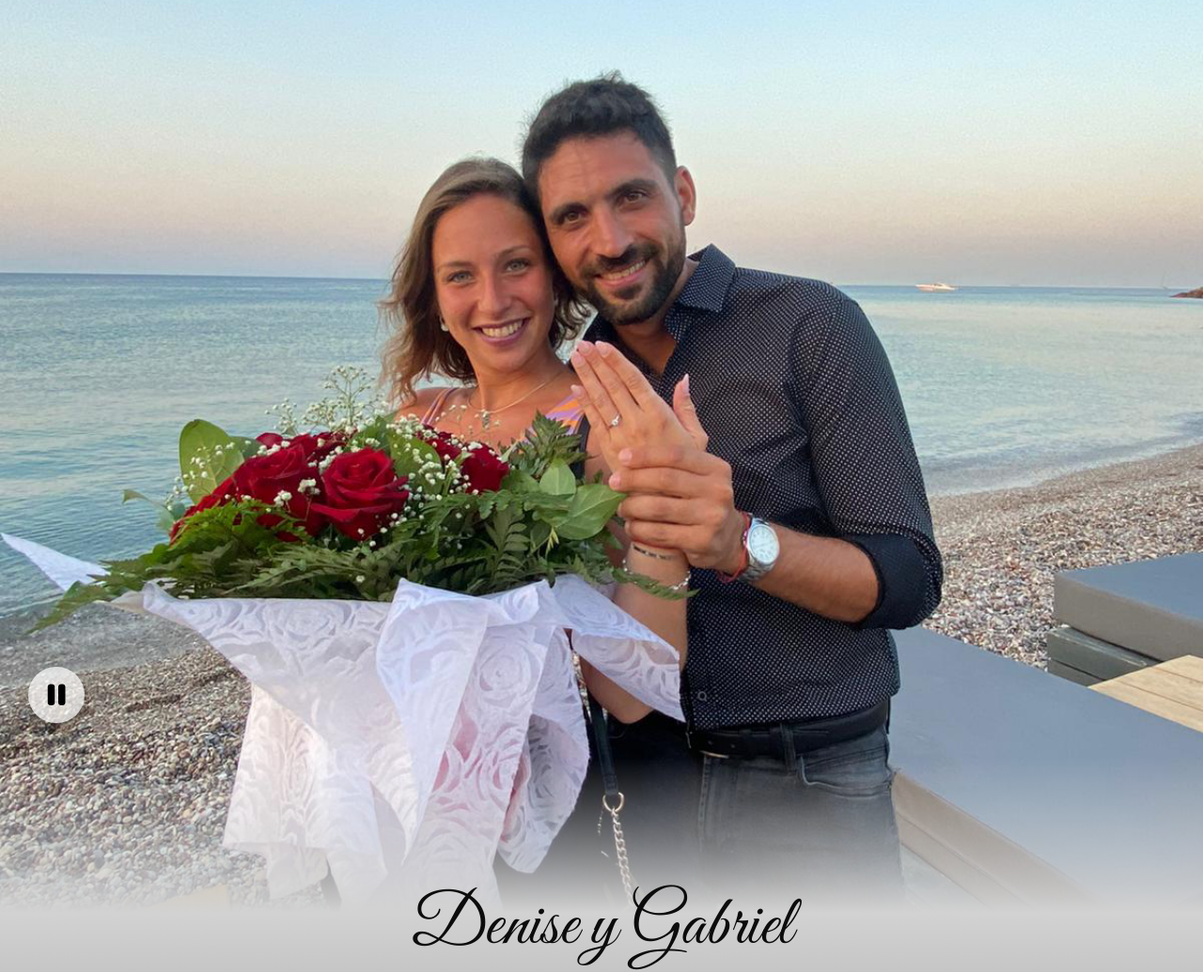
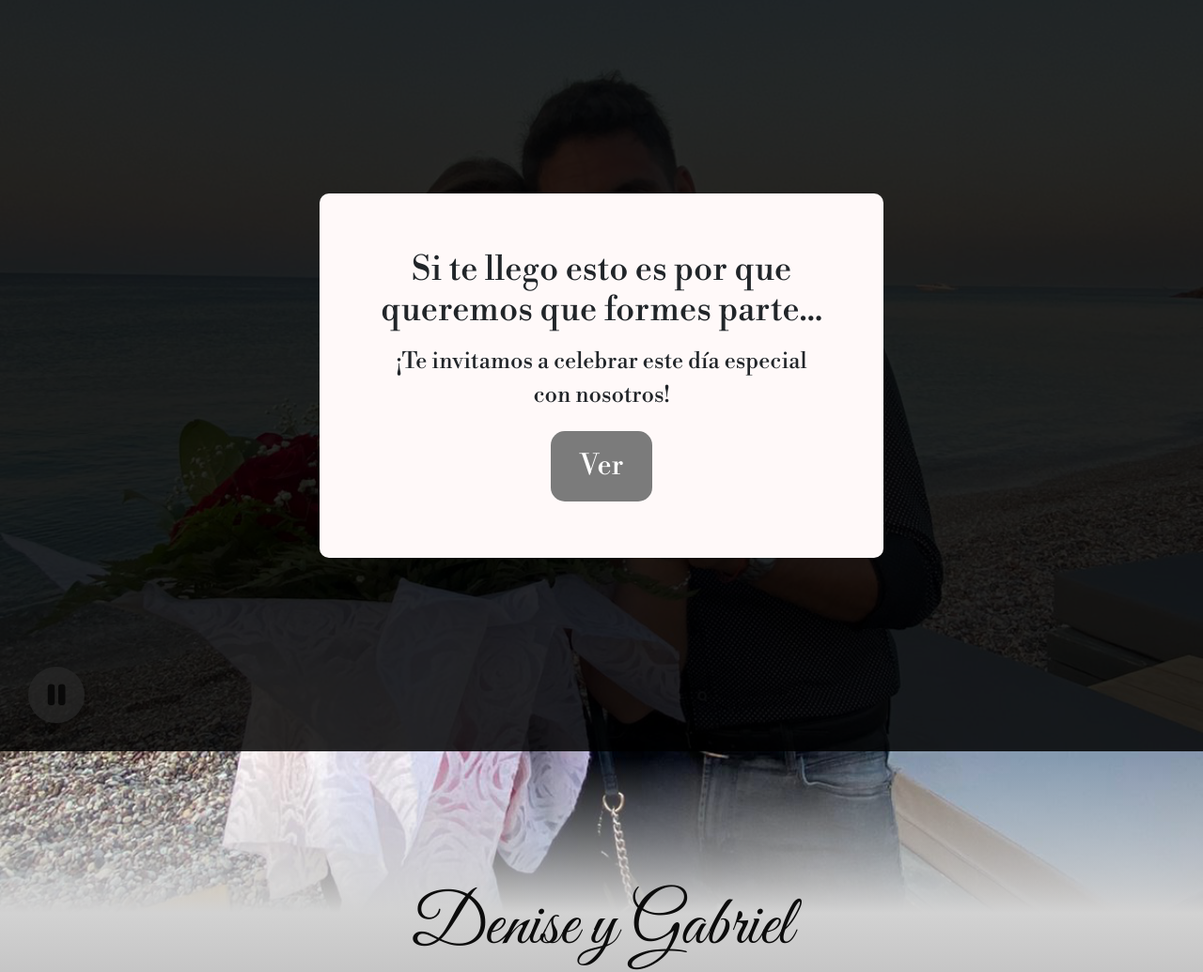
Before and after one commit to dylansel/Denise-Gabriel, a plain HTML site: page index.html in a window 1280 px wide. Shown: the top 1035 px of the page at 94% size. After the commit the page ends 800 px from the top, so only its background shows below. Drawn offline with nearby package versions, Linux system fonts and the light colour scheme.

Commit message:
ultima version con modal

```diff
--- a/index.html
+++ b/index.html
@@ -11,8 +11,15 @@
     <script src="https://kit.fontawesome.com/c7d9395cbb.js" crossorigin="anonymous"></script>
   </head>
 <body>
+   <div class="modal-bienvenida show" id="modalBienvenidaContainer">
+        <div class="modal-bienvenida-content ">
+          <h1>Si te llego esto es por que queremos que formes parte...</h1>
+          <p>¡Te invitamos a celebrar este día especial con nosotros!</p>
+          <button onclick="closeModal()">Ver</button>
+        </div>
+    </div>
+    <main class="main">
 
-    <main class="main">
       <div class="modal" id="myModal">
         <!-- Modal Content -->
         <div class="modal-content">
@@ -157,9 +164,9 @@
       <button id="play-pause-btn">
         <i class="fas fa-pause"></i>
       </button>
-    </div>
+      </div>
   </div>
     <script src="https://cdn.jsdelivr.net/npm/bootstrap@5.3.0-alpha1/dist/js/bootstrap.bundle.min.js" integrity="sha384-w76AqPfDkMBDXo30jS1Sgez6pr3x5MlQ1ZAGC+nuZB+EYdgRZgiwxhTBTkF7CXvN" crossorigin="anonymous"></script>
     <script src="js/app.js"></script>
-  <!-- </body> -->
+  </body>
 </html>
--- a/js/app.js
+++ b/js/app.js
@@ -113,10 +113,23 @@ playPauseBtn.addEventListener('click', () => {
 });
 
 
-document.addEventListener('click', () => {
-    if (musicPlayer.muted) {
-        musicPlayer.play();
-      musicPlayer.muted = false;
-      console.log("DESMUTEADO")
-    }
-  });
+
+
+function closeModal() {
+  const modalContainer = document.getElementById('modalBienvenidaContainer');
+  modalContainer.classList.remove('show');
+  document.body.style.overflow = 'auto';
+  document.body.style.position = 'static';
+  setTimeout(()=>{modalContainer.style.display = 'none';},1000)
+  musicPlayer.muted = false;
+  musicPlayer.play();
+}
+
+window.onload = function() {
+  const modalContainer = document.getElementById('modalBienvenidaContainer');
+  modalContainer.classList.add('show');
+  document.body.style.overflow = 'hidden';
+  document.body.style.position = 'fixed';
+  document.body.style.top = `0px`;
+  document.body.style.left = `0px`;
+};
--- a/src/style.css
+++ b/src/style.css
@@ -473,7 +473,7 @@ body {
   }
 
   .music-player {
-    position: relative;
+    position: absolute;
     margin-top: 1rem;
   }
 
@@ -492,6 +492,7 @@ body {
     border: none;
     cursor: pointer;
     z-index: 10000;
+    color: rgba(0, 0, 0, 0.737);
   }
 
   #play-pause-btn i {
@@ -504,6 +505,59 @@ body {
   }
 
 
+
+  .modal-bienvenida {
+    display: flex;
+    justify-content: center;
+    align-items: center;
+    position: fixed;
+    top: 0;
+    left: 0;
+    width: 100%;
+    height: 100%;
+    background-color: rgba(0, 0, 0, 0.842);
+    z-index: 99999;
+    opacity: 0;
+    transition: opacity 0.3s ease-in-out;
+  }
+
+  .modal-bienvenida-content {
+    background-color: #fff9f9 !important;
+    padding: 2rem;
+    max-width: 20rem;
+    margin: 2rem;
+    text-align: center;
+    border-radius: 10px;
+  }
+
+  .modal-bienvenida h1 {
+    font-size: 1.2rem;
+  }
+
+  .modal-bienvenida p {
+    font-size: 0.8rem;
+    margin-bottom: 20px;
+  }
+
+  .modal-bienvenida button {
+    background-color: #7b7b7b;
+    color: #fff;
+    border: none;
+    padding: 0.5rem 1rem;
+    border-radius: 15px;
+    font-size: 1rem;
+    cursor: pointer;
+  }
+
+  .modal-bienvenida button:hover {
+    background-color: #818181;
+  }
+
+  /* Estilo para mostrar el modal */
+  #modalBienvenidaContainer.show {
+    display: flex;
+    opacity: 1;
+  }
 
 
 
```
